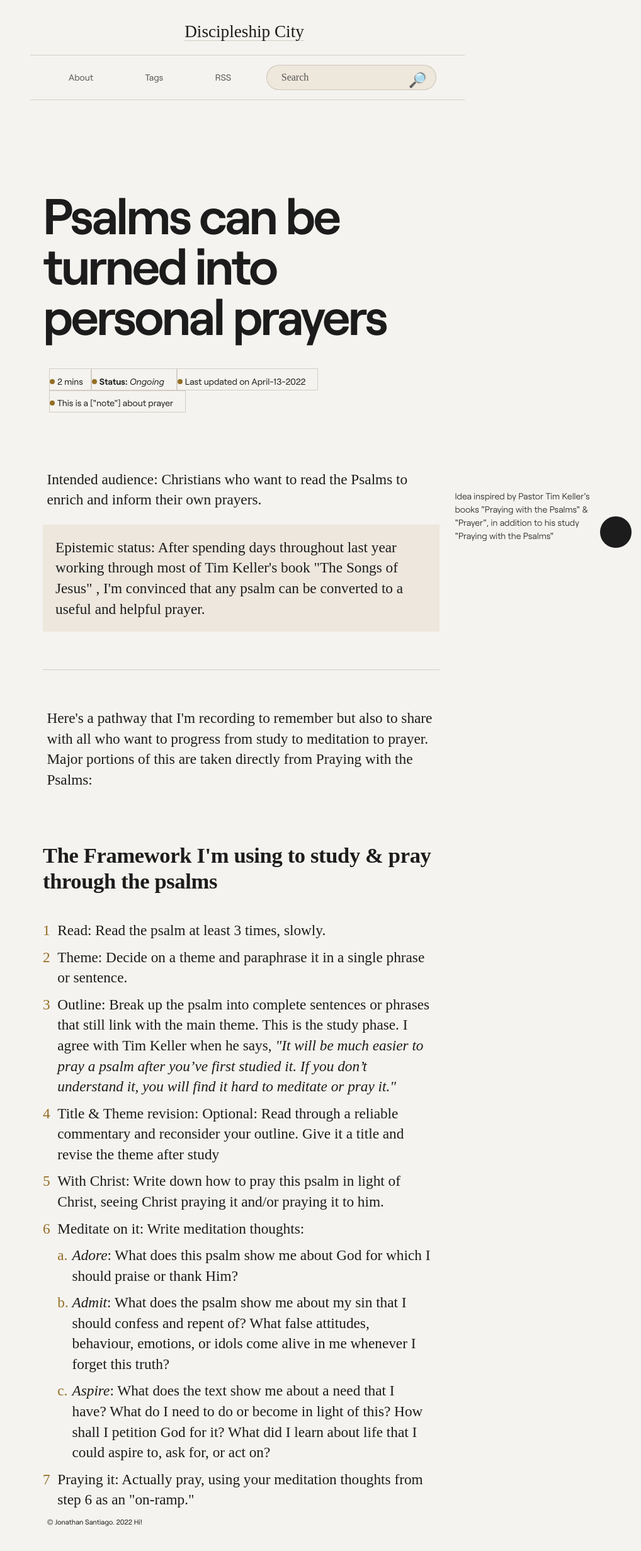
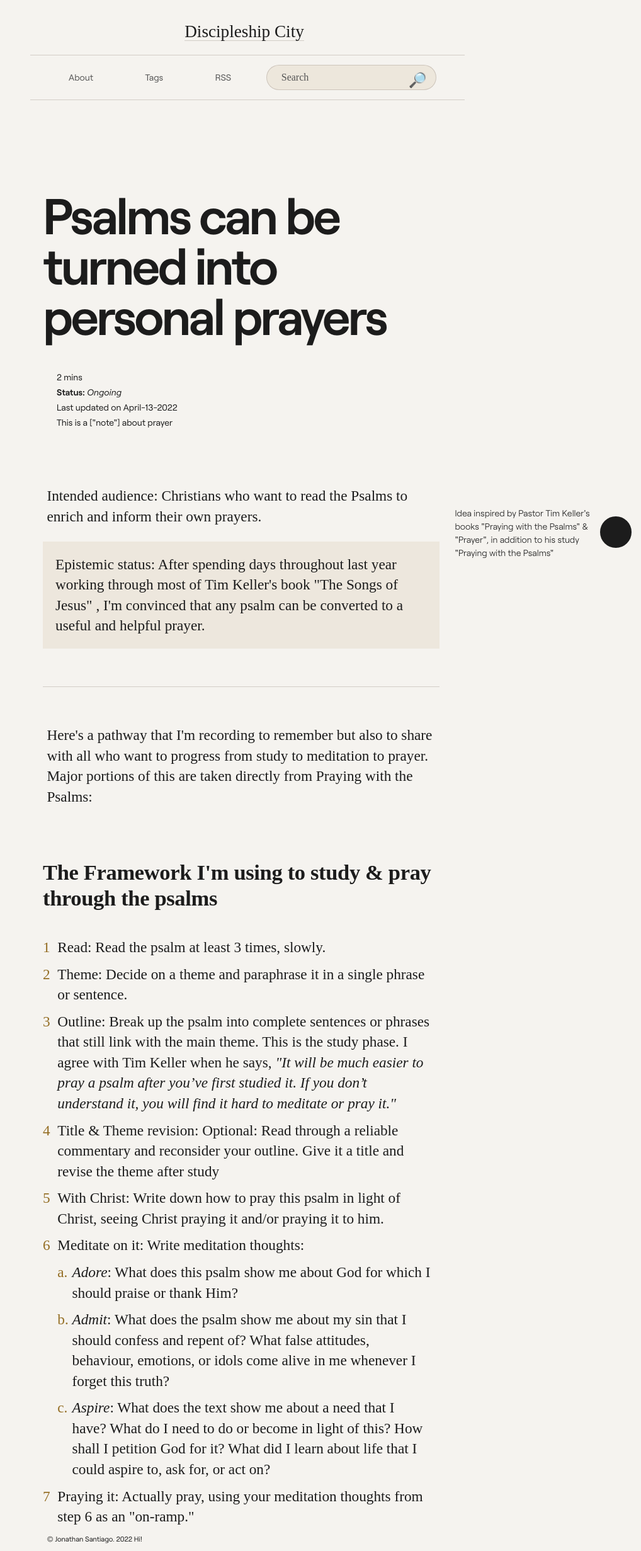
Before and after one commit to jsantiago611/digital-garden-master, a Jekyll site: the page built from _posts/2022-04-13-psalms-study.md, in a window 1280 px wide. Shown: the whole page at 63% size, without its empty margins (262-1280 px from the left). Built offline with Jekyll 4.4.1, drawn with Linux system fonts in a browser that asks for light colours; some web fonts are replaced; before the commit the page ends 2436 px from its top, so only the background shows below that.

Commit message:
li to div

```diff
--- a/_includes/Content.html
+++ b/_includes/Content.html
@@ -3,16 +3,16 @@
 
 <ul class="tags">
     {%- if page.status != nil and page.status != empty -%}
-    <li><p class="readtime">{%- include read_time.html -%}</p></li>
-    <li><a href="javascript:void(0)" class="tag"><b>Status:</b> <i>{{page.status | capitalize}}</i></a></li>
+    <div><p class="readtime">{%- include read_time.html -%}</p></div>
+    <div><a href="javascript:void(0)" class="tag"><b>Status:</b> <i>{{page.status | capitalize}}</i></a></div>
     {%- endif -%}
-    <li><a href="/dates/#{{ page.date | date: '%d-%B-%Y' }}" class="tag">Last updated on {{ page.date | date: '%B-%d-%Y' }}</a></li>
+    <div><a href="/dates/#{{ page.date | date: '%d-%B-%Y' }}" class="tag">Last updated on {{ page.date | date: '%B-%d-%Y' }}</a></div>
     <!-- Loop through page categories and print them in tags -->
     {%- for tag in page.tags -%}
         {%- if tag == 'Favorite' -%}
-        <li><a href="/favorites/" class="tag">#{{ tag }}</a></li>
+        <div><a href="/favorites/" class="tag">#{{ tag }}</a></div>
         {%- else -%}
-        <li><a href="/tags/#{{ tag }}" class="tag">This is a {{page.categories | capitalize | join: ', '}} about {{ tag }}</a></li>
+        <div><a href="/tags/#{{ tag }}" class="tag">This is a {{page.categories | capitalize | join: ', '}} about {{ tag }}</a></div>
         {%- endif -%}
     {%- endfor -%}
 </ul>
```
